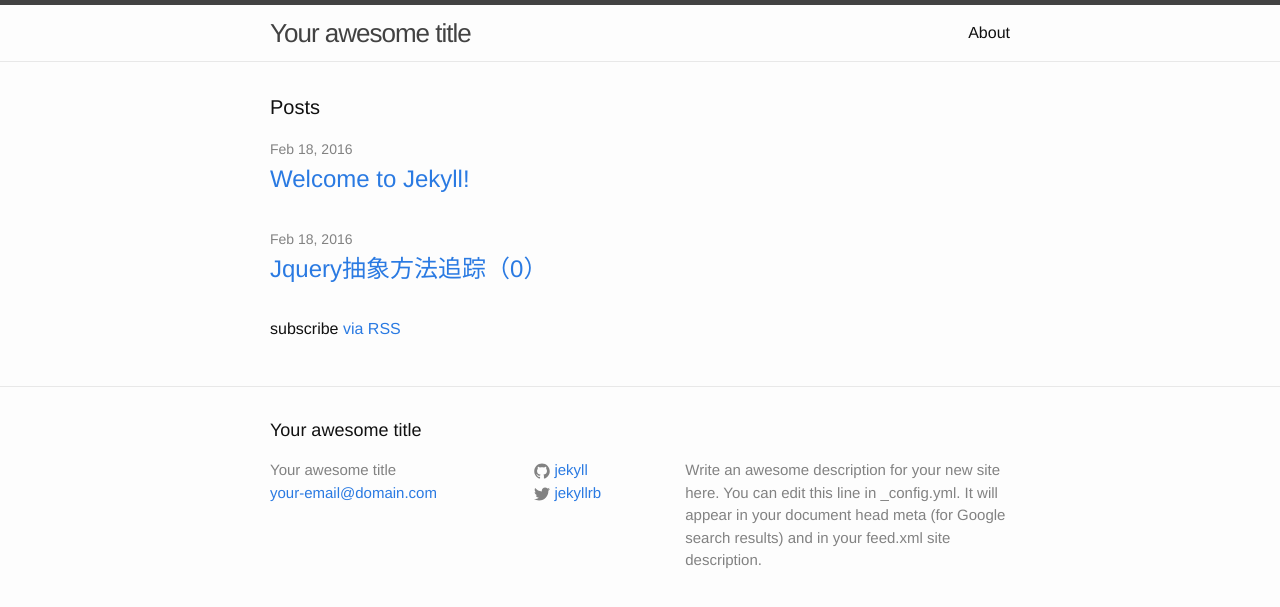
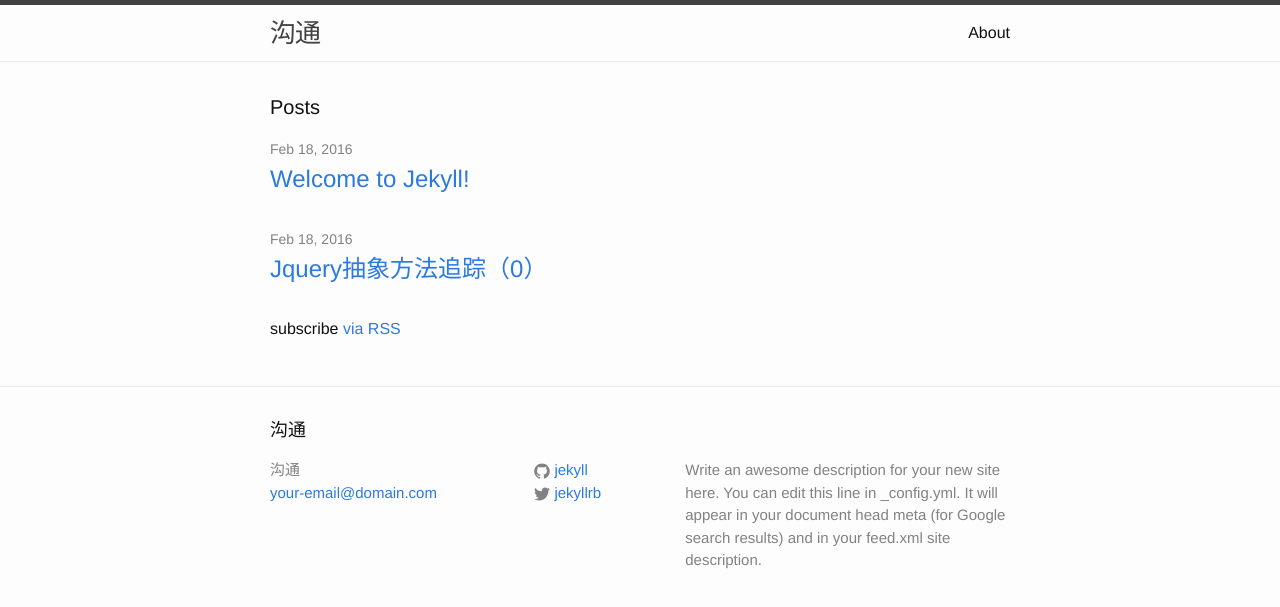
Before and after one commit to temberature/blog, a Jekyll site: the page built from index.html, in a window 1280 px wide. Shown: the top 607 px of the page. Built offline with Jekyll 4.4.1, drawn with Linux system fonts in a browser that asks for light colours.

Commit message:
first post

```diff
--- a/_config.yml
+++ b/_config.yml
@@ -6,7 +6,7 @@
 # 'jekyll serve'. If you change this file, please restart the server process.
 
 # Site settings
-title: Your awesome title
+title: 沟通
 email: your-email@domain.com
 description: > # this means to ignore newlines until "baseurl:"
   Write an awesome description for your new site here. You can edit this
```
